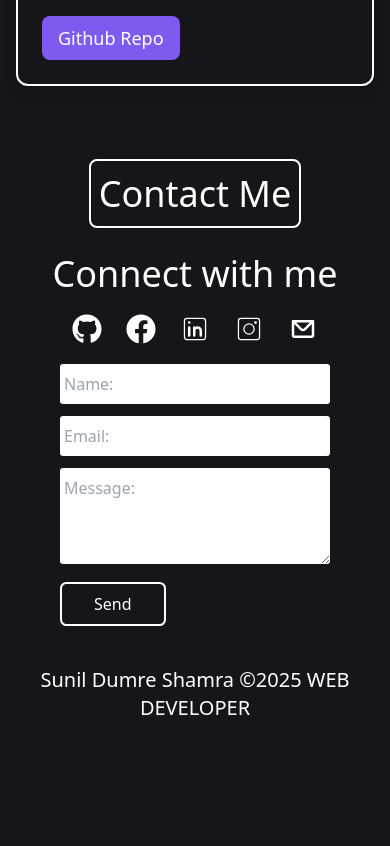
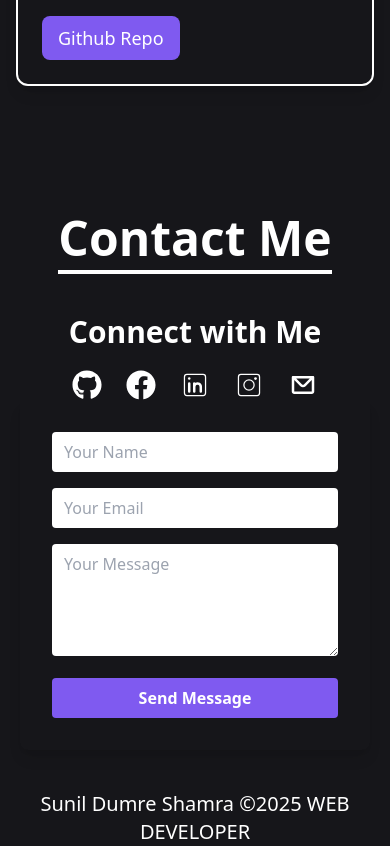
Before and after one commit to sunilsd7/Portfolio-From-reactjs, a React (Vite) app: page / in a window 390 px wide. Shown: the part 3680-4526 px from the top of the page. Before the commit the page ends 4402 px from the top, so only its background shows below. Built offline with nearby package versions, Linux system fonts and the light colour scheme.

Commit message:
Updated responsive for all screen

```diff
--- a/src/Component/Contact.jsx
+++ b/src/Component/Contact.jsx
@@ -1,68 +1,82 @@
-import React from 'react'
+import React from 'react';
 import { CiLinkedin } from "react-icons/ci";
-import { FaGithub } from "react-icons/fa";
-import { FaFacebook } from "react-icons/fa";
+import { FaGithub, FaFacebook } from "react-icons/fa";
 import { CiInstagram } from "react-icons/ci";
 import { CgMail } from "react-icons/cg";
 
 const Contact = () => {
   return (
-    <div className='px-5'>
+    <div className='px-5 py-10 bg-gray-900 text-white'>
+      {/* Title Section */}
       <div className='text-center my-10'>
-        <span className='border-2 p-2 rounded-lg text-4xl'>Contact Me</span>
+        <h1 className='text-5xl font-bold border-b-4 border-primarycolor inline-block pb-2'>Contact Me</h1>
       </div>
 
-    <div className='md:flex gap-32'>
-      <div className='text-center md:ms-auto text-4xl'>
-        <div>Connect with me</div>
+      {/* Content Section */}
+      <div className='md:flex gap-20 items-center justify-center'>
+        {/* Social Links Section */}
+        <div className='text-center text-4xl'>
+          <h2 className='text-3xl font-semibold mb-5'>Connect with Me</h2>
           <div className="flex space-x-6 text-3xl mt-5 justify-center">
-                    <a  href='https://github.com/sunilsd7' target='_blank'> <FaGithub/></a>
-
-                    <a  href='https://www.facebook.com/sunildumre11' target='_blank'> <FaFacebook  /></a>
-                    <a  href='https://www.linkedin.com/in/sunil-dumre' target='_blank'> <CiLinkedin /></a>
-                    <a href="https://www.instagram.com/s.dsharma19/profilecard/?igsh=MWUyNzQ0MXRsNWQ4cA== "><CiInstagram/></a>
-                    <a href="mailto:sumildumre555@gmail.com"> <CgMail/></a>
+            <a href='https://github.com/sunilsd7' target='_blank' className="hover:text-primarycolor transition duration-300">
+              <FaGithub />
+            </a>
+            <a href='https://www.facebook.com/sunildumre11' target='_blank' className="hover:text-primarycolor transition duration-300">
+              <FaFacebook />
+            </a>
+            <a href='https://www.linkedin.com/in/sunil-dumre-447628238' target='_blank' className="hover:text-primarycolor transition duration-300">
+              <CiLinkedin />
+            </a>
+            <a href="https://www.instagram.com/s.dsharma19/" target='_blank' className="hover:text-primarycolor transition duration-300">
+              <CiInstagram />
+            </a>
+            <a href="mailto:sumildumre555@gmail.com" className="hover:text-primarycolor transition duration-300">
+              <CgMail />
+            </a>
           </div>
         </div>
-      <div className='md:mx-auto'>
-       <form className='pt-5  p-10' >
+
+        {/* Contact Form Section */}
+        <div className='w-full max-w-md  rounded-lg shadow-lg p-8'>
+          <form>
+            <div className='mb-4'>
               <input
-                                className='w-[100%] py-2 px-1 bg-lowdark mb-3 placeholder:text-darkcolor rounded-[0.2rem]'
+                className='w-full py-2 px-3 bg-gray-700 text-white  rounded focus:outline-none focus:ring-2 focus:ring-primarycolor'
                 type="text"
                 name="name"
                 id="name"
-                                placeholder='Name:'
-
-
+                placeholder='Your Name'
               />
+            </div>
+            <div className='mb-4'>
               <input
-                                className='w-[100%] py-2 px-1 bg-lowdark mb-3 placeholder:text-darkcolor rounded-[0.2rem]'
-                                type="text"
+                className='w-full py-2 px-3 bg-gray-700 text-white  rounded focus:outline-none focus:ring-2 focus:ring-primarycolor'
+                type="email"
                 name="email"
                 id="email"
-                                placeholder='Email:'
-
-
+                placeholder='Your Email'
               />
+            </div>
+            <div className='mb-4'>
               <textarea
-                                className='w-[100%] h-24 py-2 px-1 bg-lowdark placeholder:text-darkcolor rounded-[0.2rem]'
+                className='w-full py-2 px-3 bg-gray-700 text-white  rounded focus:outline-none focus:ring-2 focus:ring-primarycolor'
                 name="message"
                 id="message"
-                                placeholder='Message:'
-
-                            />
+                placeholder='Your Message'
+                rows="4"
+              ></textarea>
+            </div>
             <button
               type='submit'
-                                className="text-whitecolor bg-primarycolor mt-3 border-primarycolor hover:bg-darkcolor flex items-center space-x-2 border-2 px-8 py-2 rounded-[0.4rem] text-[1rem]"
-
+              className="w-full bg-blue  text-white py-2 rounded font-semibold transition duration-300"
             >
-                                <span>Send</span>
+              Send Message
             </button>
           </form>
         </div>
       </div>
     </div>
-  )
-}
+  );
+};
 
-export default Contact
+export default Contact;
--- a/src/Component/Hero.jsx
+++ b/src/Component/Hero.jsx
@@ -21,7 +21,7 @@
             <a  href='https://github.com/sunilsd7' target='_blank'> <FaGithub/></a>
 
             <a  href='https://www.facebook.com/sunildumre11' target='_blank'> <FaFacebook  /></a>
-            <a  href='`https://www.linkedin.com/in/sunil-dumre' target='_blank'> <CiLinkedin /></a>
+            <a href='https://www.linkedin.com/in/sunil-dumre-447628238' target='_blank' > <CiLinkedin /></a>
           </div>
         </div>
       </div>
```
Lines whose indentation alone changed are shown as unchanged.
